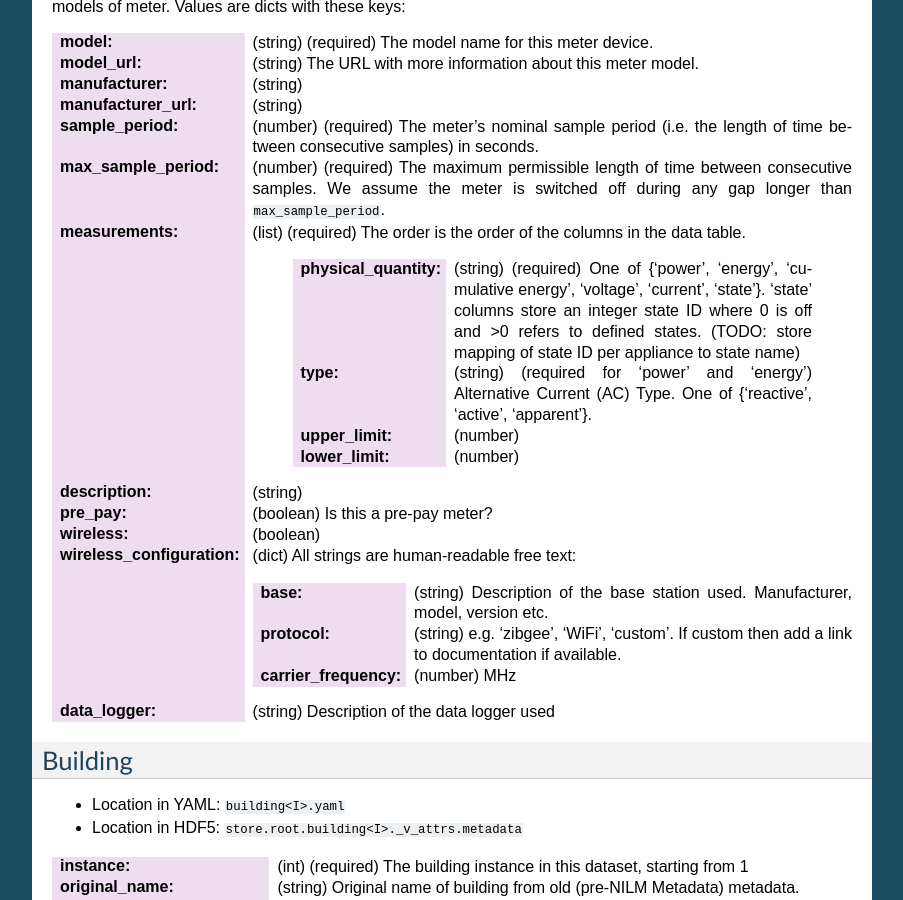
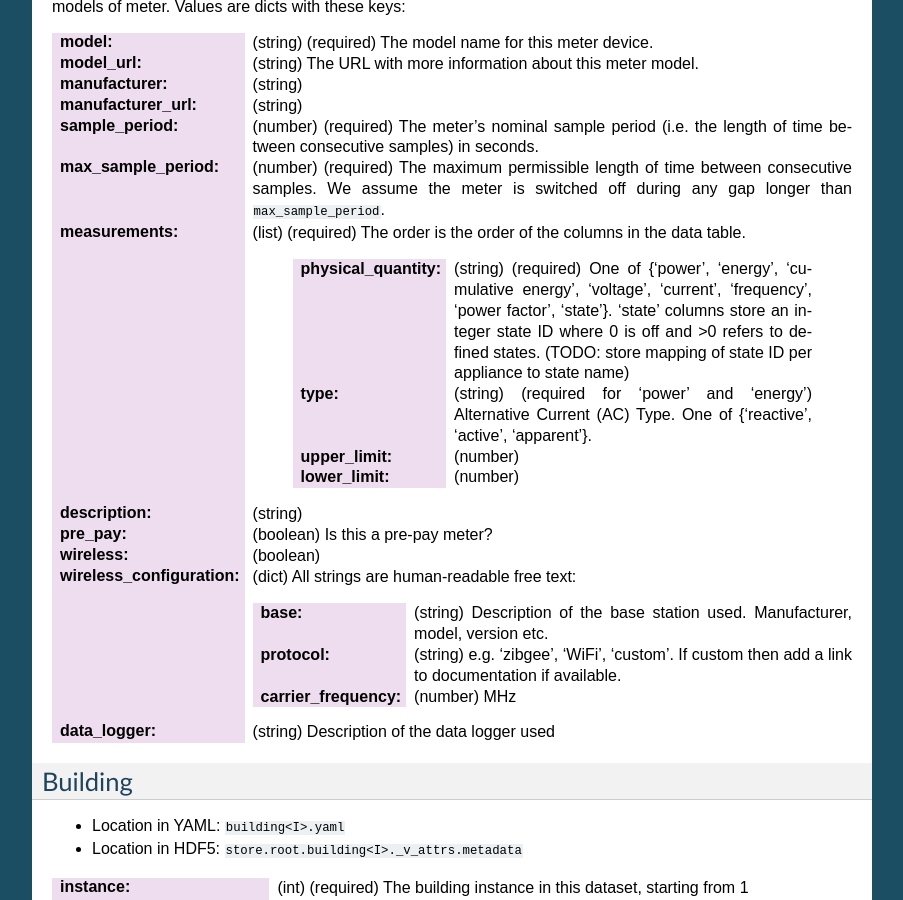
Before and after one commit to nilmtk/nilm_metadata, a Sphinx documentation site: the page built from docs/source/dataset_metadata.rst, in a window 1280 px wide and 900 px high, scrolled down 1579 px. Shown: the whole window, without its empty margins (198-1101 px from the left). Built offline with Sphinx 7.4.7, drawn with Linux system fonts in a browser that asks for light colours.

Commit message:
added 'power factor' to physical quantities. #11

```diff
--- a/docs/source/dataset_metadata.rst
+++ b/docs/source/dataset_metadata.rst
@@ -120,7 +120,8 @@ Values are dicts with these keys:
 
    :physical_quantity: (string) (required) One of {'power', 'energy',
                        'cumulative energy', 'voltage', 'current',
-                       'state'}.  'state' columns store an integer
+                       'frequency', 'power factor', 'state'}.
+                       'state' columns store an integer
                        state ID where 0 is off and >0 refers to
                        defined states. (TODO: store mapping of state
                        ID per appliance to state name)
```
